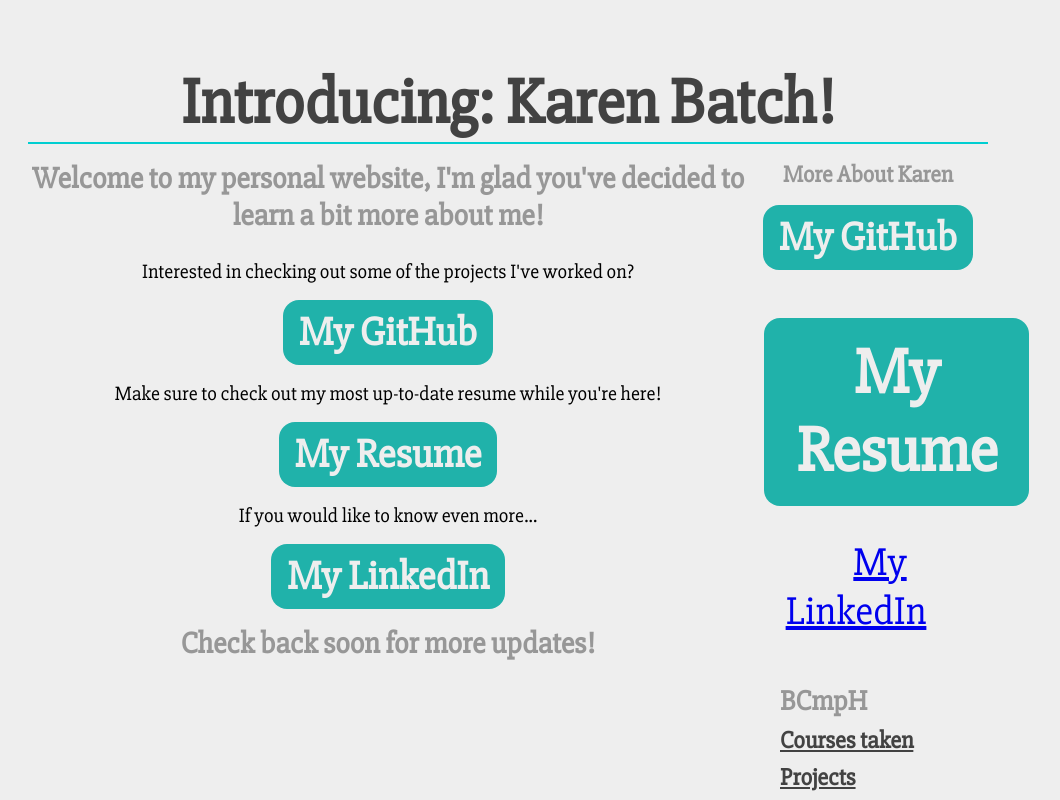
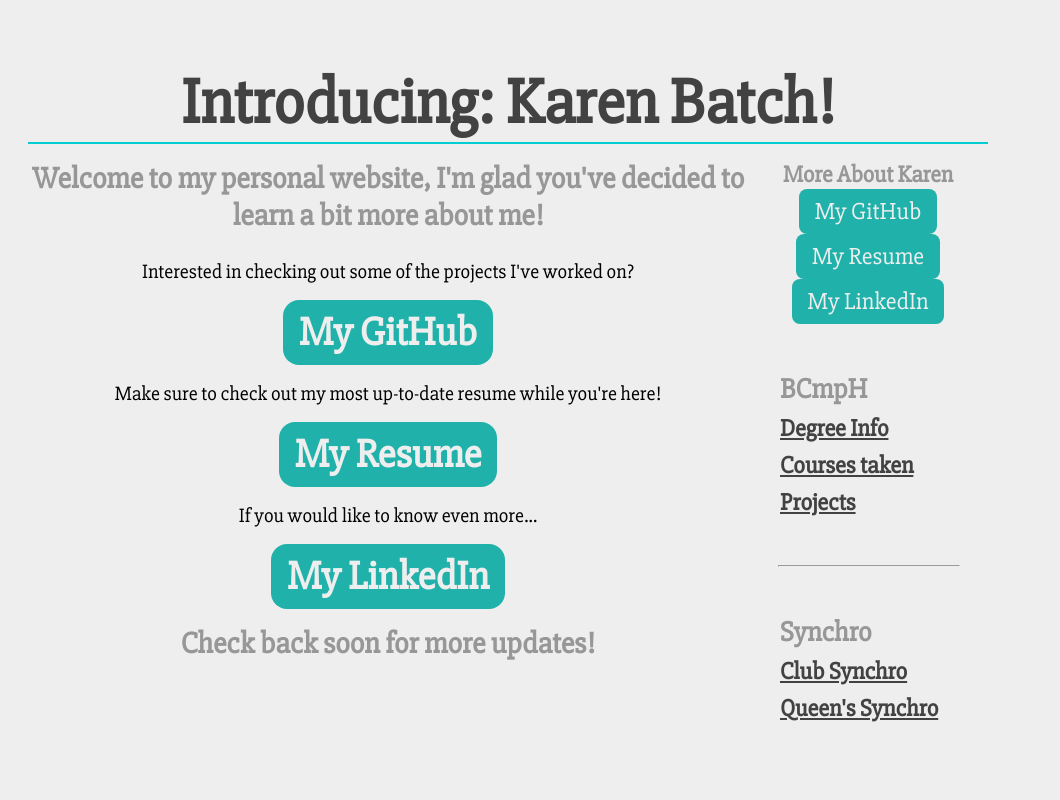
Before and after one commit to LindaBatch/lindabatch.github.io, a plain HTML site: page index.html in a window 1280 px wide. Shown: the top 800 px of the page, without its empty margins (132-1192 px from the left). Drawn offline with Linux system fonts and the light colour scheme.

Commit message:
Update index.html and projects.html

```diff
--- a/index.html
+++ b/index.html
@@ -24,13 +24,14 @@
         </div>
         <div class="sidebar">
             <h3>More About Karen</h3>
-            <a href="https://github.com/karenbatch19" class="btn btn--medium">My GitHub</a>
-            <a href="https://karenbatch19.github.io/karenbatch_resume.pdf" class="btn box--medium">My Resume</a>
-            <a href="http://linkedin.com/in/karen-batch-013348111" class="btn--medium">My LinkedIn</a>
+            <a href="https://github.com/karenbatch19" class="btn btn--small">My GitHub</a>
+            <a href="https://karenbatch19.github.io/karenbatch_resume.pdf" class="btn btn--small">My Resume</a>
+            <a href="http://linkedin.com/in/karen-batch-013348111" class="btn btn--small">My LinkedIn</a>
             <div class="sidebar__group">
                 <h3>BCmpH</h3>
+                <a href="">Degree Info</a>
                 <a href="courses.html">Courses taken</a>
-                <a href="">Projects</a>
+                <a href="projects.html">Projects</a>
             </div>
             <hr>
             <div class="sidebar__group">
```
Also changed, not shown: projects.html (+3 -0 lines).
